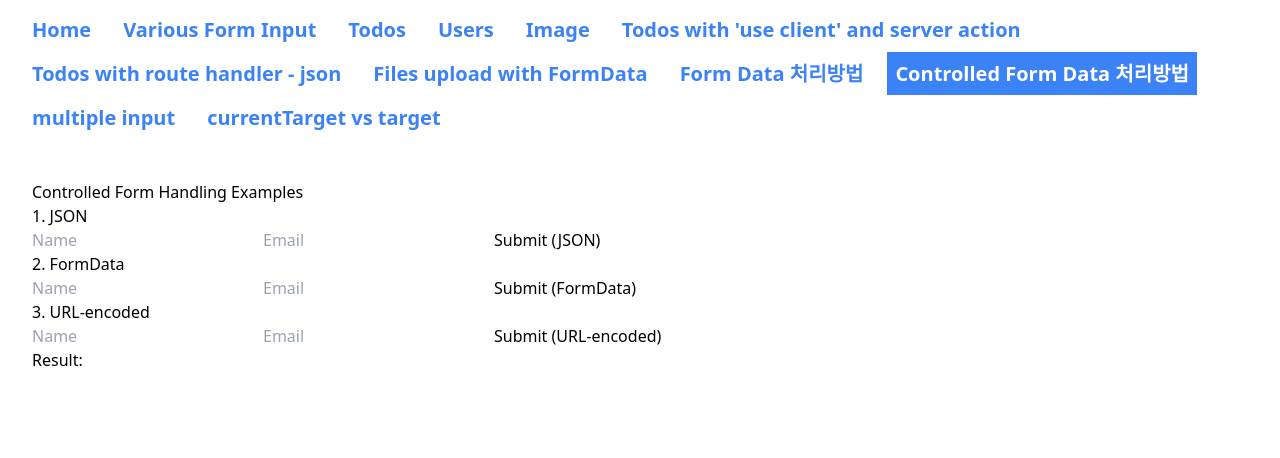
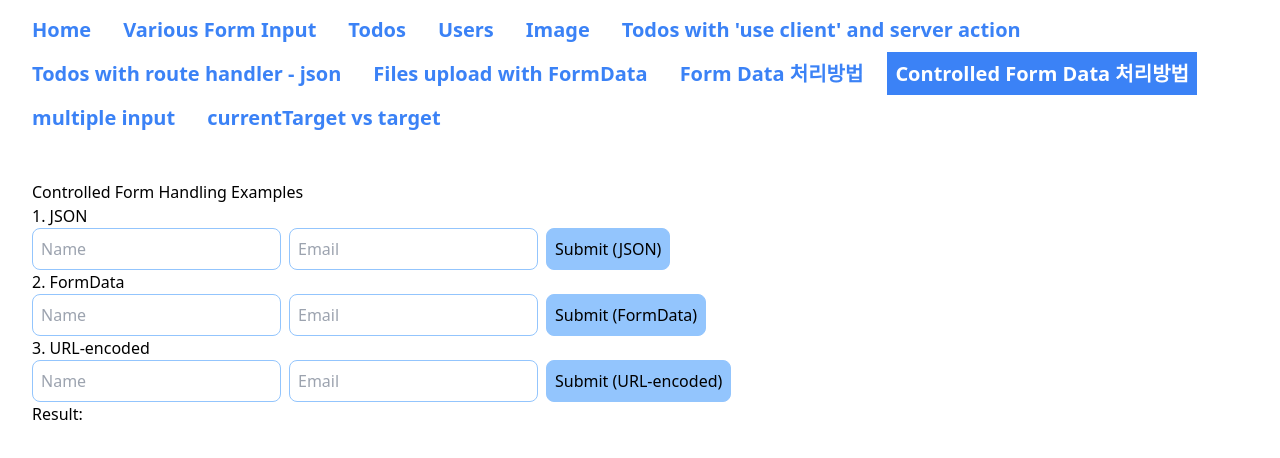
Before and after one commit to Steve-Jeong/todo-app-240912, a Next.js app: page /controlled-form in a window 1280 px wide. Shown: the top 458 px of the page. Built offline with nearby package versions, Linux system fonts and the light colour scheme.

Commit message:
minor appearance 수정

```diff
--- a/src/app/api/form/route.ts
+++ b/src/app/api/form/route.ts
@@ -13,6 +13,9 @@ export async function POST(request: NextRequest) {
     const formData = await request.formData();
     const formDataObj = Object.fromEntries(formData);
     console.log('FormData:', formDataObj);
+    const {name, email} = formDataObj
+    console.log(`         name : ${name}, email : ${email}`)
+
     return NextResponse.json({ message: 'FormData received', data: formDataObj });
   }
 
--- a/src/app/controlled-form/page.tsx
+++ b/src/app/controlled-form/page.tsx
@@ -79,24 +79,24 @@ export default function Home() {
       <h1>Controlled Form Handling Examples</h1>
 
       <h2>1. JSON</h2>
-      <form onSubmit={handleJSONSubmit}>
-        <input type="text" name="name" placeholder="Name" value={json.name} onChange={handleJsonChange} required />
-        <input type="email" name="email" placeholder="Email"  value={json.email} onChange={handleJsonChange} required />
-        <button type="submit">Submit (JSON)</button>
+      <form onSubmit={handleJSONSubmit} className="flex gap-2">
+        <input type="text" name="name" placeholder="Name" value={json.name} onChange={handleJsonChange} required   className="p-2 rounded-lg border border-blue-300 hover:bg-blue-300"/>
+        <input type="email" name="email" placeholder="Email"  value={json.email} onChange={handleJsonChange} required   className="p-2 rounded-lg border border-blue-300"/>
+        <button type="submit" className="p-2 bg-blue-300 rounded-lg border border-blue-300 hover:bg-blue-100">Submit (JSON)</button>
       </form>
 
       <h2>2. FormData</h2>
-      <form onSubmit={handleFormDataSubmit}>
-        <input type="text" name="name" placeholder="Name" value={formDataInput.name} onChange={handleFormDataChange} required />
-        <input type="email" name="email" placeholder="Email" value={formDataInput.email} onChange={handleFormDataChange} required />
-        <button type="submit">Submit (FormData)</button>
+      <form onSubmit={handleFormDataSubmit} className="flex gap-2">
+        <input type="text" name="name" placeholder="Name" value={formDataInput.name} onChange={handleFormDataChange} required   className="p-2 rounded-lg border border-blue-300"/>
+        <input type="email" name="email" placeholder="Email" value={formDataInput.email} onChange={handleFormDataChange} required   className="p-2 rounded-lg border border-blue-300"/>
+        <button type="submit" className="p-2 bg-blue-300 rounded-lg border border-blue-300 hover:bg-blue-100">Submit (FormData)</button>
       </form>
 
       <h2>3. URL-encoded</h2>
-      <form onSubmit={handleURLEncodedSubmit}>
-        <input type="text" name="name" placeholder="Name"  value={urlDataInput.name} onChange={handleUrlDataChange} required />
-        <input type="email" name="email" placeholder="Email"   value={urlDataInput.email} onChange={handleUrlDataChange} required />
-        <button type="submit">Submit (URL-encoded)</button>
+      <form onSubmit={handleURLEncodedSubmit} className="flex gap-2">
+        <input type="text" name="name" placeholder="Name"  value={urlDataInput.name} onChange={handleUrlDataChange} required   className="p-2 rounded-lg border border-blue-300"/>
+        <input type="email" name="email" placeholder="Email"   value={urlDataInput.email} onChange={handleUrlDataChange} required   className="p-2 rounded-lg border border-blue-300"/>
+        <button type="submit" className="p-2 bg-blue-300 rounded-lg border border-blue-300 hover:bg-blue-100">Submit (URL-encoded)</button>
       </form>
 
       <h2>Result:</h2>
--- a/src/app/file/page.tsx
+++ b/src/app/file/page.tsx
@@ -75,9 +75,11 @@ export default function Home() {
         <input
           type="file"
           name="file"
+          aria-label="파일 업로드"
+          title="파일 업로드"
           onChange={handleChange}
         />
-        <button type="submit">제출</button>
+        <button type="submit" className="p-2 rounded-lg border border-blue-300">제출</button>
       </form>
       {message && <p>{message}</p>}
     </div>
--- a/src/app/target/page.tsx
+++ b/src/app/target/page.tsx
@@ -18,8 +18,8 @@ const Target = () => {
     <div>
       Target
       <div id="mydiv">
-        <p>나는 나다</p>
-        <a href="#">우리나라</a>
+        <p className="border border-blue-300 w-32 hover:border-blue-600 hover:border-2">나는 나다</p>
+        <a href="#" className="border border-blue-300 w-32 hover:border-blue-600 hover:border-2">우리나라</a>
       </div>
     </div>
   );
--- a/src/app/varinput/page.tsx
+++ b/src/app/varinput/page.tsx
@@ -63,24 +63,24 @@ export default function Home() {
       <h1>Form Handling Examples</h1>
 
       <h2>1. JSON</h2>
-      <form onSubmit={handleJSONSubmit}>
-        <input type="text" name="name" placeholder="Name" required />
-        <input type="email" name="email" placeholder="Email" required />
-        <button type="submit">Submit (JSON)</button>
+      <form onSubmit={handleJSONSubmit} className="flex gap-2">
+        <input type="text" name="name" placeholder="Name" required  className="p-2 rounded-lg border border-blue-300"/>
+        <input type="email" name="email" placeholder="Email" required  className="p-2 rounded-lg border border-blue-300"/>
+        <button type="submit" className="p-2 bg-blue-300 rounded-lg border border-blue-300 hover:bg-blue-100">Submit (JSON)</button>
       </form>
 
       <h2>2. FormData</h2>
-      <form onSubmit={handleFormDataSubmit}>
-        <input type="text" name="name" placeholder="Name" required />
-        <input type="email" name="email" placeholder="Email" required />
-        <button type="submit">Submit (FormData)</button>
+      <form onSubmit={handleFormDataSubmit} className="flex gap-2">
+        <input type="text" name="name" placeholder="Name" required  className="p-2 rounded-lg border border-blue-300"/>
+        <input type="email" name="email" placeholder="Email" required  className="p-2 rounded-lg border border-blue-300"/>
+        <button type="submit" className="p-2 bg-blue-300 rounded-lg border border-blue-300 hover:bg-blue-100">Submit (FormData)</button>
       </form>
 
       <h2>3. URL-encoded</h2>
-      <form onSubmit={handleURLEncodedSubmit}>
-        <input type="text" name="name" placeholder="Name" required />
-        <input type="email" name="email" placeholder="Email" required />
-        <button type="submit">Submit (URL-encoded)</button>
+      <form onSubmit={handleURLEncodedSubmit} className="flex gap-2">
+        <input type="text" name="name" placeholder="Name" required  className="p-2 rounded-lg border border-blue-300"/>
+        <input type="email" name="email" placeholder="Email" required className="p-2 rounded-lg border border-blue-300" />
+        <button type="submit" className="p-2 bg-blue-300 rounded-lg border border-blue-300 hover:bg-blue-100">Submit (URL-encoded)</button>
       </form>
 
       <h2>Result:</h2>
```
Also changed, not shown: 1 other file (tests, documents, lock files or other folders).
